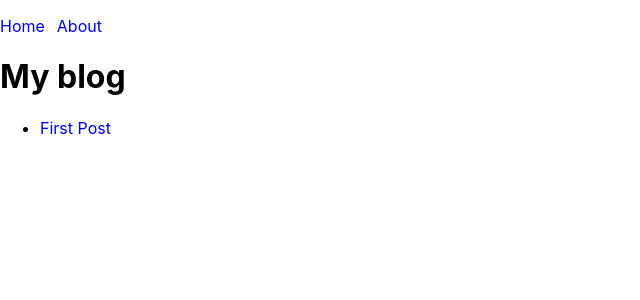
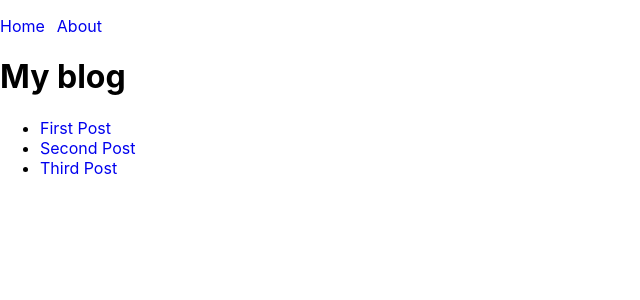
Before and after one commit to naimahassan43/next-blog, a Next.js app: page / in a window 1280 px wide. Shown: the top 300 px of the page, without its empty margins (0-640 px from the left). Built offline with nearby package versions, Linux system fonts and the light colour scheme.

Commit message:
Listing Posts

```diff
--- a/lib/posts.js
+++ b/lib/posts.js
@@ -12,6 +12,16 @@ export async function getPost(slug) {
   return { date, title, body };
 }
 
+export async function getPosts() {
+  const slugs = await getSlugs();
+  const posts = [];
+  for (const slug of slugs) {
+    const post = await getPost(slug);
+    posts.push({ slug, ...post });
+  }
+  return posts;
+}
+
 export async function getSlugs() {
   const suffix = ".md";
   const files = await readdir("contents/posts");
--- a/pages/index.js
+++ b/pages/index.js
@@ -1,7 +1,16 @@
 import Head from "next/head";
 import Link from "next/link";
+import { getPosts } from "../lib/posts";
 
-export default function Home() {
+export async function getStaticProps() {
+  const posts = await getPosts();
+  return {
+    props: { posts },
+  };
+}
+
+export default function Home({ posts }) {
+  console.log("HomePage render:", posts);
   return (
     <>
       <Head>
@@ -11,9 +20,11 @@ export default function Home() {
       <main>
         <h1>My blog</h1>
         <ul>
-          <li>
-            <Link href="/posts/first-post">First Post</Link>
-          </li>
+          {posts.map((post) => (
+            <li key={post.slug}>
+              <Link href={`/posts/${post.slug}`}>{post.title}</Link>
+            </li>
+          ))}
         </ul>
       </main>
     </>
--- a/pages/posts/[slug].js
+++ b/pages/posts/[slug].js
@@ -13,7 +13,7 @@ export async function getStaticPaths() {
 }
 
 export async function getStaticProps({ params: { slug } }) {
-  console.log("post page getStaticProps()", slug);
+  // console.log("post page getStaticProps()", slug);
   const post = await getPost(slug);
   return {
     props: { post },
```
